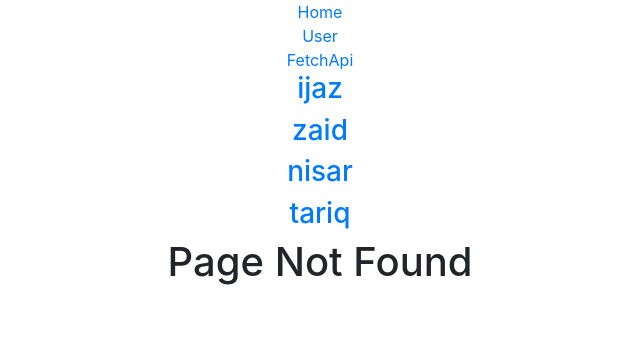
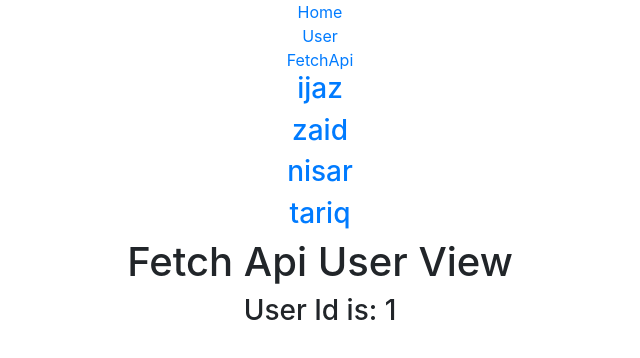
Before and after one commit to bacha-11/Learn-Reactjs, a React (Create React App) app: page /user/1 in a window 1280 px wide. Before the commit this address had no page. Shown: the top 358 px of the page, without its empty margins (320-960 px from the left). Built offline with nearby package versions, Linux system fonts and the light colour scheme.

Commit message:
Dynamic routing with Get or fetch Api in react js

```diff
--- a/src/App.js
+++ b/src/App.js
@@ -28,6 +28,7 @@ import {BrowserRouter as Router, Switch, Route, Link} from 'react-router-dom'
 import PageNotFound from  './PageNotFound'
 import Employees from './Employies';
 import FetchApi from './FetchApi';
+import FetchApiUserView from './FetchApiUserView';
 
 
 
@@ -67,6 +68,7 @@ function App() {
       <Route path='/user' exact component={User}></Route>
       <Route path='/fetchapi' exact component={FetchApi}></Route>
       <Route path='/employee/:id/:name' exact component={Employees}></Route>
+      <Route path='/user/:id' exact component={FetchApiUserView}></Route>
       <Route path="*" exact component={PageNotFound}></Route>
     </Switch>
 
--- a/src/FetchApi.js
+++ b/src/FetchApi.js
@@ -1,5 +1,6 @@
 import { useEffect, useState } from "react";
 import { Table } from "react-bootstrap";
+import { Link } from "react-router-dom";
 
 
 function FetchApi(){
@@ -29,7 +30,7 @@ function FetchApi(){
                         user.map((item)=>
                         <tr key={item.id}>
                             <td>{item.id}</td>
-                            <td>{item.title}</td>
+                            <td><Link to={"/user/"+item.id}>{item.title}</Link></td>
                             <td>{item.completed}</td>
                         </tr>
                         )
--- /dev/null
+++ b/src/FetchApiUserView.js
@@ -0,0 +1,15 @@
+import { withRouter } from "react-router"
+
+
+
+function FetchApiUserView(props){
+
+    return(
+        <div>
+            <h1>Fetch Api User View</h1>
+            <h3>User Id is: {props.match.params.id} </h3>
+        </div>
+    )
+}
+
+export default withRouter(FetchApiUserView)
```
